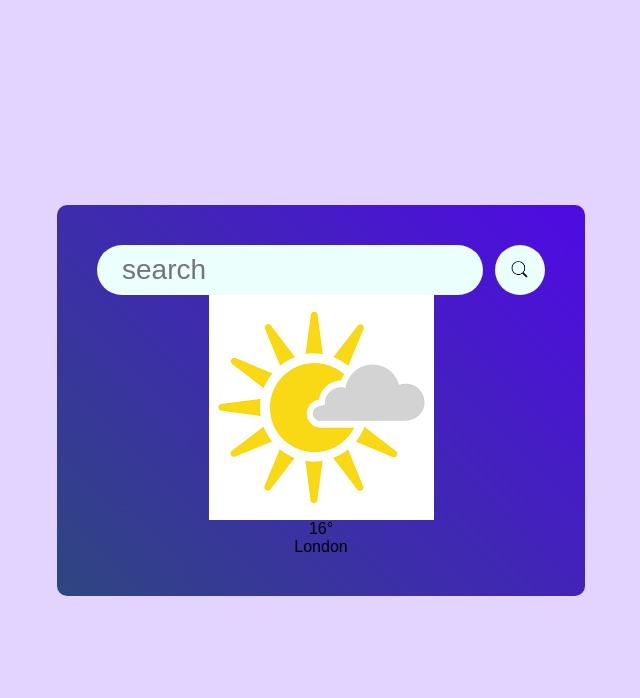
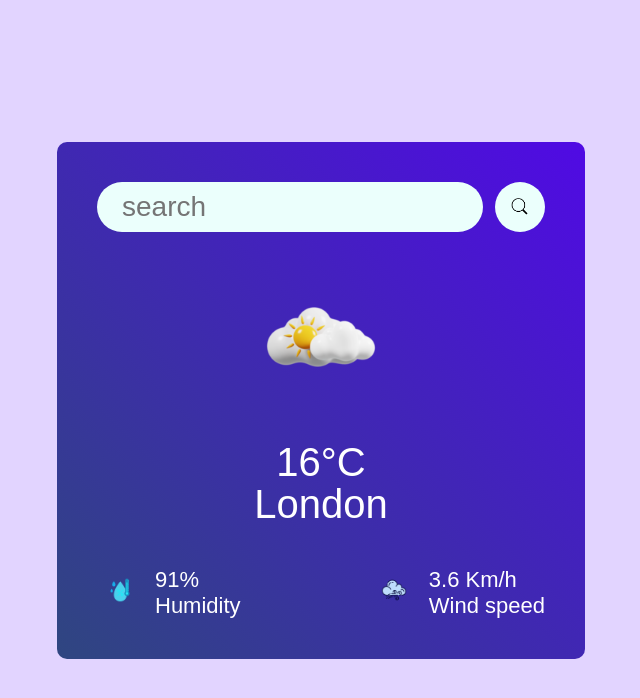
Before and after one commit to ANANYASHARMA3064/weather-app, a React (Vite) app in the folder Weather-app/: page / in a window 1280 px wide. Shown: the top 698 px of the page, without its empty margins (319-959 px from the left). Built offline with nearby package versions, Linux system fonts and the light colour scheme; a web font is replaced by a local one.

Commit message:
completed UI

```diff
--- a/Weather-app/src/Components/Weather.css
+++ b/Weather-app/src/Components/Weather.css
@@ -33,3 +33,40 @@
     cursor:pointer;
 
 }
+.weather-icon{
+    width: 150px;
+    margin: 30px 0;
+}
+.temperature{
+    color: #fff;
+    font-size: 40px;
+    line-height: 1;
+}
+.location{
+     color:#fff;
+     font-size:40px;
+}
+.weather-data{
+    width:100%;
+    margin-top:40px;
+    color:#fff;
+    display:flex;
+    justify-content: space-between;
+
+}
+.weather-data .col{
+    display: flex;
+    align-items: flex-start;
+    gap: 12px;
+    font-size: 22px;
+
+}
+.weather-data .col .span{
+    display:block;
+    font-size:16px;
+
+}
+.weather-data .col img{
+    width:26px;
+    margin: 10px;
+}
--- a/Weather-app/src/Components/Weather.jsx
+++ b/Weather-app/src/Components/Weather.jsx
@@ -15,10 +15,25 @@
             <img id="search" src={search_icon}/>
 
         </div>
-        <img src={clear} alt="" className='weather-  icon'></img>
-        <p>16°</p>
-        <p>London</p>
-
+        <img src={clear} alt="" className='weather-icon'></img>
+        <p className='temperature'>16°C</p>
+        <p className='location'>London</p>
+        <div className="weather-data">
+          <div className="col">
+            <img src={humidity}></img>
+            <div>
+              <p>91%</p>
+              <span>Humidity</span>
+            </div>
+          </div>
+          <div className="col">
+            <img src={windy}></img>
+            <div>
+              <p>3.6 Km/h</p>
+              <span>Wind speed</span>
+            </div>
+          </div>
+        </div>
     </div>
   )
 }
```
Also changed, not shown: Weather-app/src/assets/clear.png.
